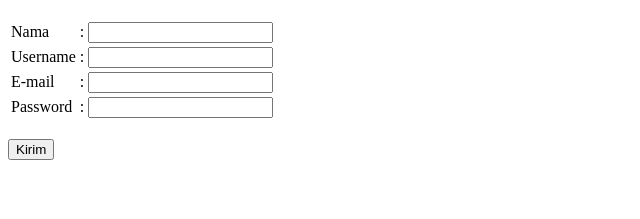
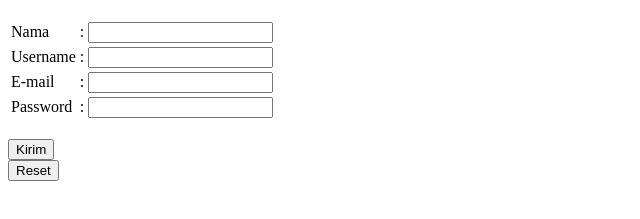
Before and after one commit to yusufamris15/skyduacw, a plain HTML site: page daftar.html in a window 1280 px wide. Shown: the part 61-280 px from the top of the page, without its empty margins (0-640 px from the left). Drawn offline with Linux system fonts and the light colour scheme.

Commit message:
tes commit 2

```diff
--- a/daftar.html
+++ b/daftar.html
@@ -80,7 +80,9 @@
     <div class="form-signup">
         <input type="submit" value="Kirim">
       </div>
-
+      <div class="form-signup">
+        <input type="reset" value="Reset">
+      </div>
 </form>
 </body>
 </html>
```
